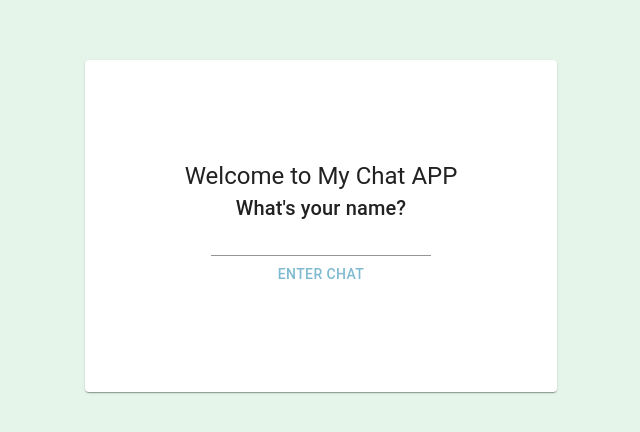
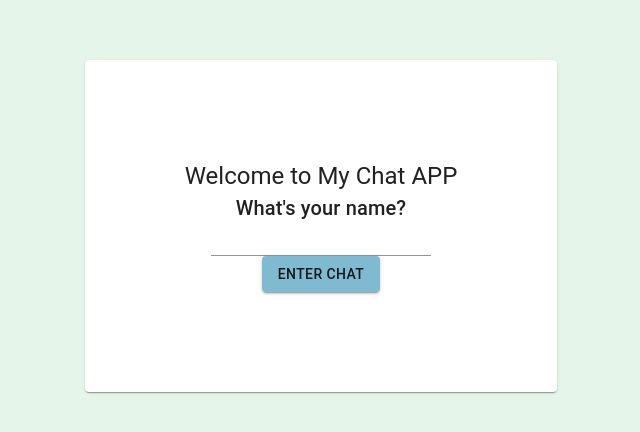
Before and after one commit to julicheruse/chat-app, a React (Create React App) app in the folder client/: page /chat in a window 1280 px wide. Shown: the part 174-606 px from the top of the page, without its empty margins (319-959 px from the left). Built offline with nearby package versions, Linux system fonts and the light colour scheme.

Commit message:
prevent default

```diff
--- a/client/src/components/LoginBox.jsx
+++ b/client/src/components/LoginBox.jsx
@@ -4,6 +4,7 @@
 
 export default function LoginBox() {
   const handleSubmit = (e) => {
+    e.preventDefault();
     alert("submitiado");
   };
   return (
@@ -13,7 +14,7 @@
         <Typography variant="h6">What's your name?</Typography>
         <TextField></TextField>
         <br />
-        <Button type="submit" color="primary">
+        <Button type="submit" variant="contained" color="primary">
           Enter Chat
         </Button>
       </form>
```
